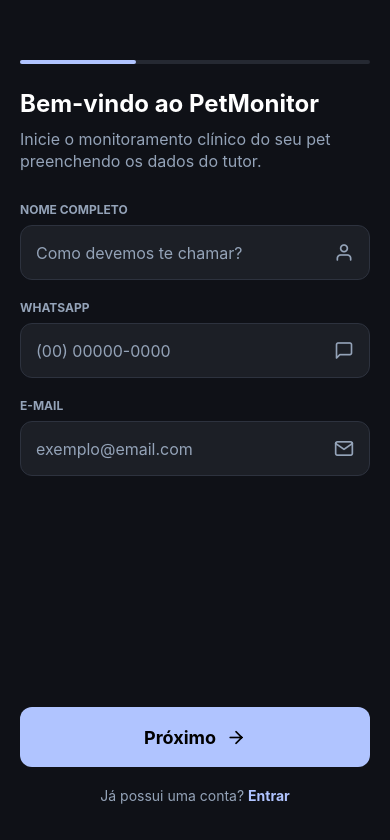
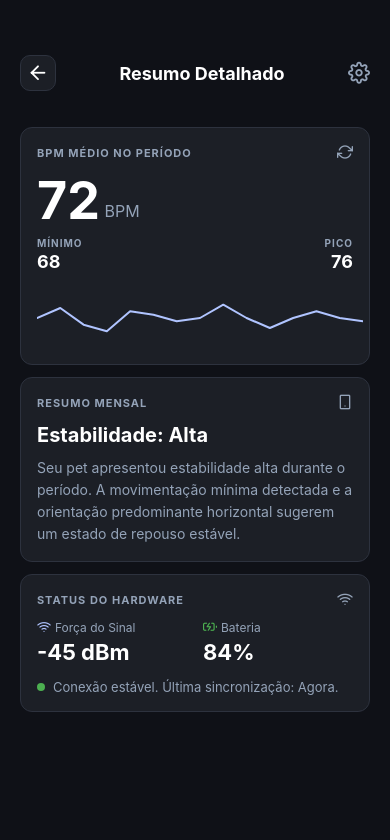
Before and after one commit to Erguimaraes30/PetMonitor-TCC, a React Native app in the folder mobile/: screen /ResumoDetalhado in a window 390 px wide. Shown: the top 840 px of the page. Built offline with nearby package versions, Linux system fonts and the light colour scheme.

Commit message:
Resumo detalhado

```diff
--- a/mobile/src/navigation/AppNavigator.js
+++ b/mobile/src/navigation/AppNavigator.js
@@ -1,6 +1,6 @@
 import React from 'react';
 import { createNativeStackNavigator } from '@react-navigation/native-stack';
-
+import ResumoDetalhadoScreen from '../screens/ResumoDetalhadoScreen';
 import RegisterTutor from '../screens/RegisterTutor';
 import RegisterPet from '../screens/RegisterPet';
 import RegisterVet from '../screens/RegisterVet';
@@ -15,6 +15,7 @@ export default function AppNavigator() {
       <Stack.Screen name="RegisterPet" component={RegisterPet} />
       <Stack.Screen name="RegisterVet" component={RegisterVet} />
       <Stack.Screen name="MainApp" component={Tabs} />
+      <Stack.Screen name="ResumoDetalhado" component={ResumoDetalhadoScreen} />
     </Stack.Navigator>
   );
 }
--- a/mobile/src/screens/HomeScreen.js
+++ b/mobile/src/screens/HomeScreen.js
@@ -157,11 +157,16 @@ export default function HomeScreen({ navigation }) {
           <View style={styles.iaBadge}>
             <Text style={styles.iaBadgeText}>IA ENGINE</Text>
           </View>
-          <Text style={styles.iaTitle}>ATIVIDADE (Inferida)</Text>
-          <Text style={styles.iaSubtitle}>Resumo Detalhado</Text>
-          <Text style={styles.iaBody}>
-            Baseado nos batimentos cardíacos do seu pet, aqui está um resumo detalhado de como foi o mês do seu animalzinho.
-          </Text>
+          <TouchableOpacity style={styles.iaCard}
+          onPress={() => navigation.navigate('ResumoDetalhado')}
+            >
+              <Text style={styles.iaTitle}>ATIVIDADE (Inferida)</Text>
+              <Text style={styles.iaSubtitle}>Resumo Detalhado</Text>
+              <Text style={styles.iaBody}>
+               Baseado nos batimentos cardíacos do seu pet, aqui está um resumo detalhado de como foi o mês do seu animalzinho.
+              </Text>
+           </TouchableOpacity>
+
         </View>
 
       </ScrollView>
--- /dev/null
+++ b/mobile/src/screens/ResumoDetalhadoScreen.js
@@ -0,0 +1,167 @@
+import React from 'react';
+import {
+  View, Text, StyleSheet, StatusBar, ScrollView, TouchableOpacity, Dimensions
+} from 'react-native';
+import { Feather } from '@expo/vector-icons';
+import { COLORS, SIZES } from '../constants/theme';
+import Svg, { Polyline } from 'react-native-svg';
+
+const { width } = Dimensions.get('window');
+const GRAPH_WIDTH = width - 64;
+const GRAPH_HEIGHT = 60;
+
+const MOCK_BPM = [72, 75, 70, 68, 74, 73, 71, 72, 76, 72, 69, 72, 74, 72, 71];
+
+function MiniGraph({ data }) {
+  if (data.length < 2) return null;
+  const min = Math.min(...data) - 5;
+  const max = Math.max(...data) + 5;
+  const range = max - min || 1;
+  const points = data.map((val, i) => {
+    const x = (i / (data.length - 1)) * GRAPH_WIDTH;
+    const y = GRAPH_HEIGHT - ((val - min) / range) * GRAPH_HEIGHT;
+    return `${x},${y}`;
+  }).join(' ');
+  return (
+    <Svg width={GRAPH_WIDTH} height={GRAPH_HEIGHT}>
+      <Polyline
+        points={points}
+        fill="none"
+        stroke={COLORS.primary}
+        strokeWidth="2"
+        strokeLinejoin="round"
+        strokeLinecap="round"
+      />
+    </Svg>
+  );
+}
+
+export default function ResumoDetalhadoScreen({ navigation }) {
+  const media = Math.round(MOCK_BPM.reduce((a, b) => a + b, 0) / MOCK_BPM.length);
+  const minimo = Math.min(...MOCK_BPM);
+  const pico = Math.max(...MOCK_BPM);
+
+  return (
+    <View style={styles.container}>
+      <StatusBar barStyle="light-content" />
+
+      {/* Header */}
+      <View style={styles.header}>
+        <TouchableOpacity style={styles.backBtn} onPress={() => navigation.goBack()}>
+          <Feather name="arrow-left" size={22} color={COLORS.textPrimary} />
+        </TouchableOpacity>
+        <Text style={styles.headerTitle}>Resumo Detalhado</Text>
+        <TouchableOpacity>
+          <Feather name="settings" size={22} color={COLORS.textSecondary} />
+        </TouchableOpacity>
+      </View>
+
+      <ScrollView contentContainerStyle={styles.scroll} showsVerticalScrollIndicator={false}>
+
+        {/* BPM Médio */}
+        <View style={styles.card}>
+          <View style={styles.cardHeader}>
+            <Text style={styles.cardLabel}>BPM MÉDIO NO PERÍODO</Text>
+            <Feather name="refresh-cw" size={16} color={COLORS.textSecondary} />
+          </View>
+          <View style={styles.bpmRow}>
+            <Text style={styles.bpmValue}>{media}</Text>
+            <Text style={styles.bpmUnit}> BPM</Text>
+          </View>
+          <View style={styles.minMaxRow}>
+            <View>
+              <Text style={styles.minMaxLabel}>MÍNIMO</Text>
+              <Text style={styles.minMaxValue}>{minimo}</Text>
+            </View>
+            <View style={{ alignItems: 'flex-end' }}>
+              <Text style={styles.minMaxLabel}>PICO</Text>
+              <Text style={styles.minMaxValue}>{pico}</Text>
+            </View>
+          </View>
+          <View style={styles.graphContainer}>
+            <MiniGraph data={MOCK_BPM} />
+          </View>
+        </View>
+
+        {/* Resumo Mensal */}
+        <View style={styles.card}>
+          <View style={styles.cardHeader}>
+            <Text style={styles.cardLabel}>RESUMO MENSAL</Text>
+            <Feather name="smartphone" size={16} color={COLORS.textSecondary} />
+          </View>
+          <Text style={styles.estabilidade}>Estabilidade: Alta</Text>
+          <Text style={styles.resumoBody}>
+            Seu pet apresentou estabilidade alta durante o período. A movimentação mínima detectada e a orientação predominante horizontal sugerem um estado de repouso estável.
+          </Text>
+        </View>
+
+        {/* Status do Hardware */}
+        <View style={styles.card}>
+          <View style={styles.cardHeader}>
+            <Text style={styles.cardLabel}>STATUS DO HARDWARE</Text>
+            <Feather name="wifi" size={16} color={COLORS.textSecondary} />
+          </View>
+          <View style={styles.hardwareRow}>
+            <View style={styles.hardwareItem}>
+              <View style={styles.hardwareItemHeader}>
+                <Feather name="wifi" size={14} color={COLORS.primary} style={{ marginRight: 4 }} />
+                <Text style={styles.hardwareLabel}>Força do Sinal</Text>
+              </View>
+              <Text style={styles.hardwareValue}>-45 dBm</Text>
+            </View>
+            <View style={styles.hardwareItem}>
+              <View style={styles.hardwareItemHeader}>
+                <Feather name="battery-charging" size={14} color={COLORS.success} style={{ marginRight: 4 }} />
+                <Text style={styles.hardwareLabel}>Bateria</Text>
+              </View>
+              <Text style={styles.hardwareValue}>84%</Text>
+            </View>
+          </View>
+          <View style={styles.conexaoRow}>
+            <View style={styles.conexaoDot} />
+            <Text style={styles.conexaoText}>Conexão estável. Última sincronização: Agora.</Text>
+          </View>
+        </View>
+
+      </ScrollView>
+    </View>
+  );
+}
+
+const styles = StyleSheet.create({
+  container: { flex: 1, backgroundColor: COLORS.background },
+  header: {
+    flexDirection: 'row', alignItems: 'center', justifyContent: 'space-between',
+    paddingHorizontal: SIZES.padding, paddingTop: 55, paddingBottom: 16,
+  },
+  backBtn: {
+    width: 36, height: 36, borderRadius: 10,
+    backgroundColor: COLORS.card, alignItems: 'center', justifyContent: 'center',
+    borderWidth: 1, borderColor: COLORS.border,
+  },
+  headerTitle: { color: COLORS.textPrimary, fontSize: 18, fontWeight: 'bold' },
+  scroll: { padding: SIZES.padding, gap: 12, paddingBottom: 30 },
+  card: {
+    backgroundColor: COLORS.card, borderRadius: SIZES.radius,
+    padding: 16, borderWidth: 1, borderColor: COLORS.border,
+  },
+  cardHeader: { flexDirection: 'row', justifyContent: 'space-between', alignItems: 'center', marginBottom: 12 },
+  cardLabel: { color: COLORS.textSecondary, fontSize: 11, fontWeight: 'bold', letterSpacing: 1 },
+  bpmRow: { flexDirection: 'row', alignItems: 'flex-end', marginBottom: 8 },
+  bpmValue: { color: COLORS.textPrimary, fontSize: 52, fontWeight: 'bold', lineHeight: 56 },
+  bpmUnit: { color: COLORS.textSecondary, fontSize: 16, marginBottom: 8 },
+  minMaxRow: { flexDirection: 'row', justifyContent: 'space-between', marginBottom: 12 },
+  minMaxLabel: { color: COLORS.textSecondary, fontSize: 10, fontWeight: 'bold', letterSpacing: 1 },
+  minMaxValue: { color: COLORS.textPrimary, fontSize: 18, fontWeight: 'bold', marginTop: 2 },
+  graphContainer: { marginTop: 4 },
+  estabilidade: { color: COLORS.textPrimary, fontSize: 20, fontWeight: 'bold', marginBottom: 10 },
+  resumoBody: { color: COLORS.textSecondary, fontSize: 14, lineHeight: 22 },
+  hardwareRow: { flexDirection: 'row', gap: 16, marginBottom: 14 },
+  hardwareItem: { flex: 1 },
+  hardwareItemHeader: { flexDirection: 'row', alignItems: 'center', marginBottom: 4 },
+  hardwareLabel: { color: COLORS.textSecondary, fontSize: 12 },
+  hardwareValue: { color: COLORS.textPrimary, fontSize: 22, fontWeight: 'bold' },
+  conexaoRow: { flexDirection: 'row', alignItems: 'center', gap: 8 },
+  conexaoDot: { width: 8, height: 8, borderRadius: 4, backgroundColor: COLORS.success },
+  conexaoText: { color: COLORS.textSecondary, fontSize: 13 },
+});
```
Also changed, not shown: mobile/assets/dog.png (added).
